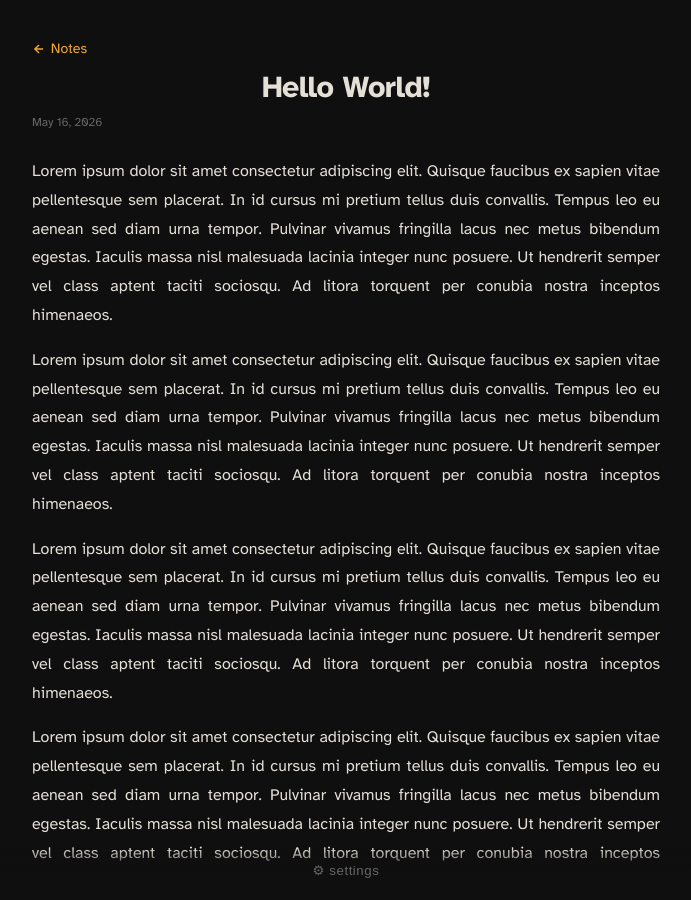
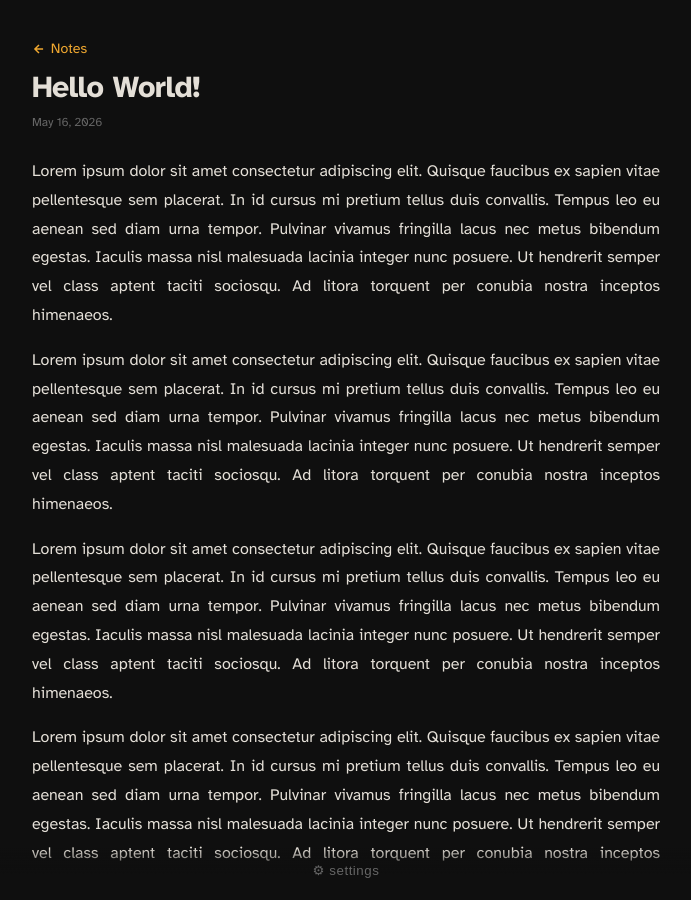
Before and after one commit to samar1h/notes, a Jekyll site: the page built from _posts/2026-05-16-hellow.md, in a window 1280 px wide and 900 px high. Shown: the whole window, without its empty margins (294-985 px from the left). Built offline with Jekyll 4.4.1, drawn with Linux system fonts in a browser that asks for light colours.

Commit message:
Update note.html

```diff
--- a/_layouts/note.html
+++ b/_layouts/note.html
@@ -10,9 +10,9 @@ layout: base
 </nav>
 
 <article>
-  <center><h1 class="note-title">{{ page.title }}</h1></center>
+  <h1 class="note-title">{{ page.title }}</h1>
   <div class="note-meta">
-    <center><p>{{ page.date | date: "%B %-d, %Y" }}</p></center>
+    <span>{{ page.date | date: "%B %-d, %Y" }}</span>
     {% for tag in page.tags %}
     <a href="{{ site.baseurl }}/?tag={{ tag }}" class="meta-tag">#{{ tag }}</a>
     {% endfor %}
```
